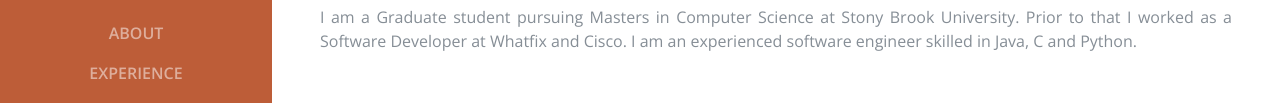
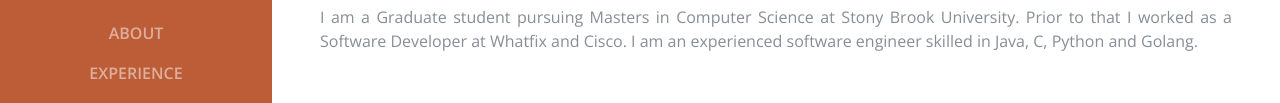
Before and after one commit to jainromil/jainromil.github.io, a plain HTML site: page index.html in a window 1280 px wide. Shown: the part 339-442 px from the top of the page. Drawn offline with nearby package versions, Linux system fonts and the light colour scheme; a web font is replaced by a local one.

Commit message:
Updated headline

```diff
--- a/index.html
+++ b/index.html
@@ -72,7 +72,7 @@
                     <span class="text-primary">Jain</span>
                 </h1>
                 <div class="subheading mb-5"></div>
-                <p style="text-align:justify" class="mb-5">I am a Graduate student pursuing Masters in Computer Science at Stony Brook University. Prior to that I worked as a Software Developer at Whatfix and Cisco. I am an experienced software engineer skilled in Java, C and Python.</p>
+                <p style="text-align:justify" class="mb-5">I am a Graduate student pursuing Masters in Computer Science at Stony Brook University. Prior to that I worked as a Software Developer at Whatfix and Cisco. I am an experienced software engineer skilled in Java, C, Python and Golang.</p>
                 <p style="text-align:justify" class="mb-5">My career interest lies in Distributed Systems and scaling software systems. Currently looking for Software Engineering Internships for Summer 2020.</p>
                 <ul class="list-inline list-social-icons mb-0">
                     <li class="list-inline-item">
```
